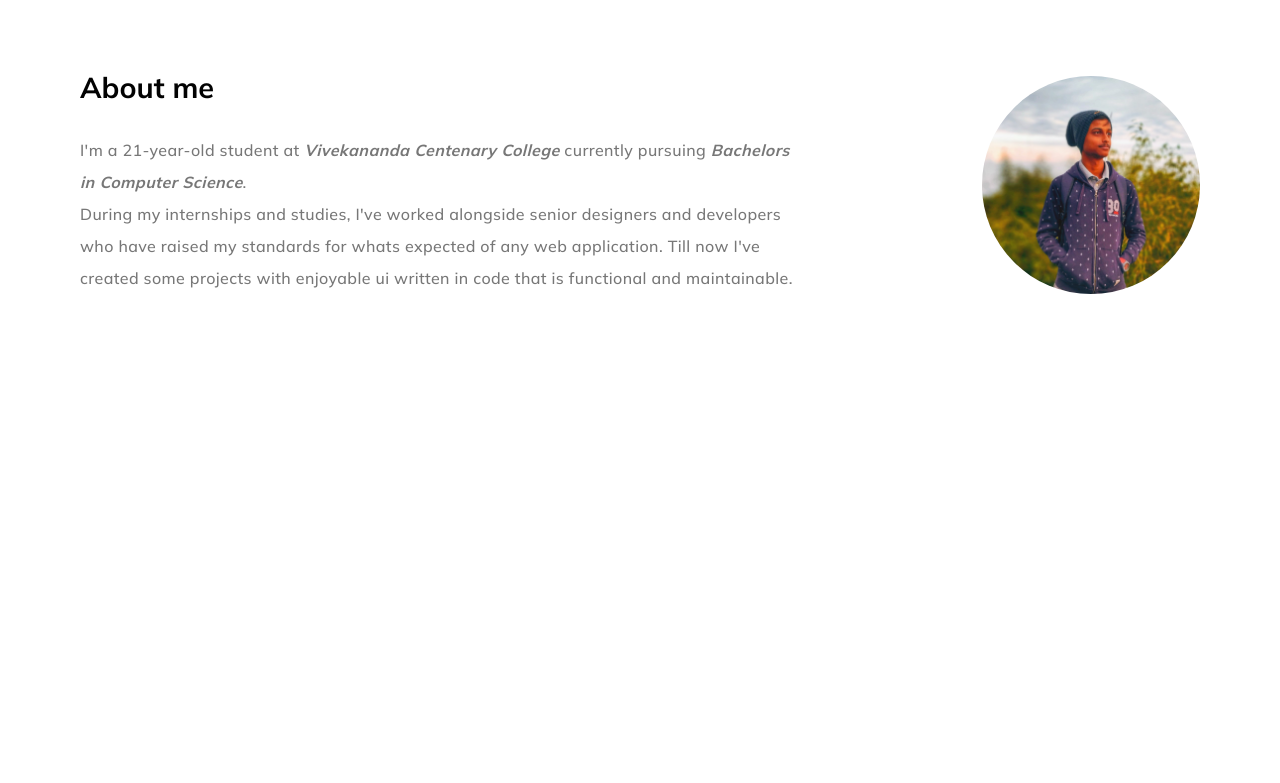
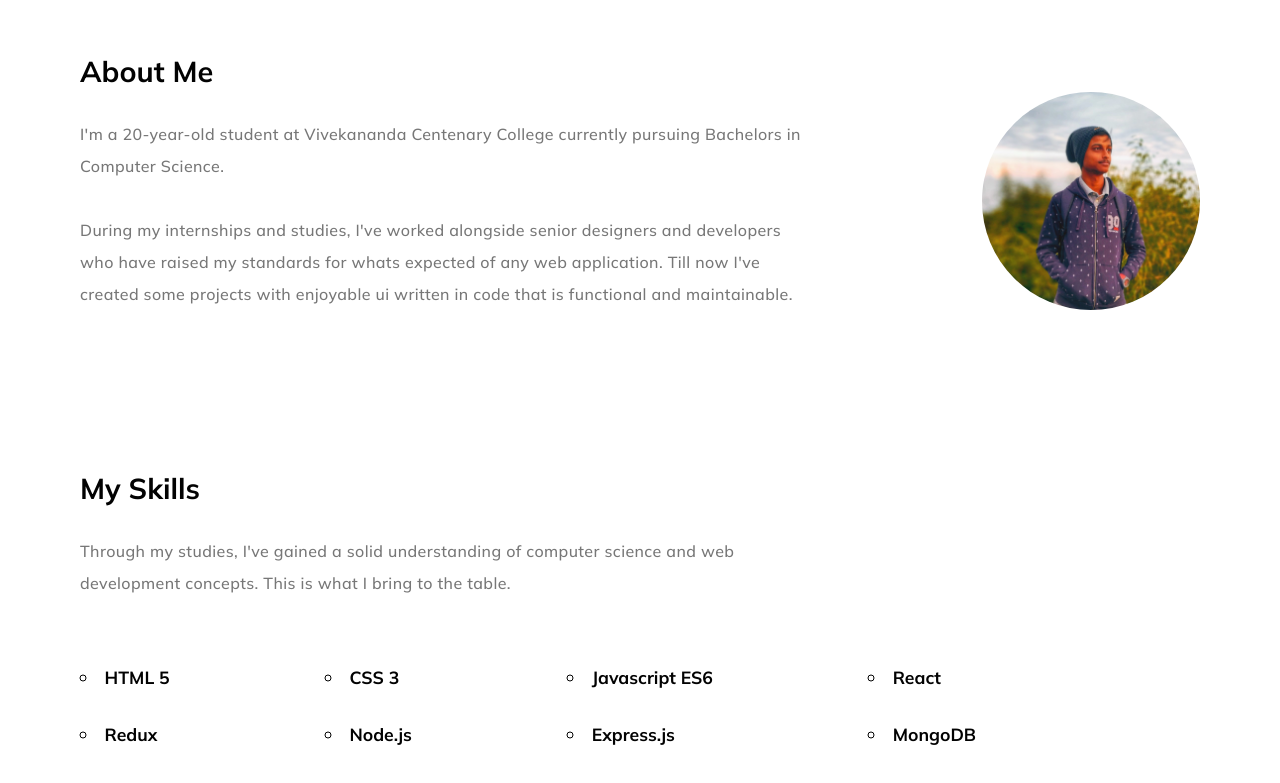
Before and after one commit to Soumya-Dey/new_portfolio_temp_repo, a React (Create React App) app: page / in a window 1280 px wide. Shown: the part 827-1610 px from the top of the page. Before the commit the page ends 1217 px from the top, so only its background shows below. Built offline with nearby package versions, Linux system fonts and the light colour scheme.

Commit message:
added skills section

```diff
--- a/src/App.css
+++ b/src/App.css
@@ -162,8 +162,7 @@ body {
 }
 
 .flex-r-spbw {
-    /* min-height: calc(100vh - 4em); */
-    padding: 4em 1em;
+    padding: 3em 1em;
     display: flex;
     align-items: flex-end;
     justify-content: space-between;
@@ -190,3 +189,31 @@ body {
     height: 218px;
     border-radius: 50%;
 }
+
+.skills-cont {
+    padding: 3em 1em;
+}
+
+.skills-grid {
+    width: 80%;
+    display: flex;
+    justify-content: space-between;
+    margin-top: 2em;
+}
+
+.skills-grid > div {
+    display: flex;
+    flex-direction: column;
+}
+
+.skill-item {
+    margin-top: 2em;
+    font-weight: 700;
+    font-size: 1.1em;
+    color: var(--primary-text);
+    list-style-type: circle;
+}
+
+/*
+    @TODO: Add dark theme toggle...link: https://medium.com/@haxzie/dark-and-light-theme-switcher-using-css-variables-and-pure-javascript-zocada-dd0059d72fa2
+*/
--- a/src/App.js
+++ b/src/App.js
@@ -1,6 +1,8 @@
 import React from "react";
+
 import { Landing } from "./components/Landing";
 import { About } from "./components/About";
+import { Skills } from "./components/Skills";
 import "./App.css";
 
 const App = () => {
@@ -8,6 +10,7 @@ const App = () => {
         <div className="App">
             <Landing />
             <About />
+            <Skills />
         </div>
     );
 };
--- a/src/components/About.js
+++ b/src/components/About.js
@@ -1,33 +1,24 @@
 import React from "react";
 
+import { Paragraph } from "./sub-components/Paragraph";
+
 export const About = () => {
+    const content = {
+        heading: "About Me",
+        para1:
+            "I'm a 20-year-old student at Vivekananda Centenary College currently pursuing Bachelors in Computer Science.",
+        para2:
+            "During my internships and studies, I've worked alongside senior designers and developers who have raised my standards for whats expected of any web application. Till now I've created some projects with enjoyable ui written in code that is functional and maintainable.",
+    };
+
     return (
         <div className="container">
             <div className="flex-r-spbw">
-                <div className="aboout-text">
-                    <div className="about-heading">About me</div>
-                    <div className="about-me">
-                        I'm a 21-year-old student at{" "}
-                        <b>
-                            <em>Vivekananda Centenary College</em>
-                        </b>{" "}
-                        currently pursuing{" "}
-                        <b>
-                            <em>Bachelors in Computer Science</em>
-                        </b>
-                        .
-                        <br />
-                        During my internships and studies, I've worked alongside
-                        senior designers and developers who have raised my
-                        standards for whats expected of any web application.
-                        Till now I've created some projects with enjoyable ui
-                        written in code that is functional and maintainable.
-                    </div>
-                </div>
+                <Paragraph content={content} />
                 <img
                     className="banner"
                     src="images/my-avatar-center.jpg"
-                    alt="image of Soumya dey"
+                    alt="Avatar of Soumya dey"
                 ></img>
             </div>
         </div>
--- a/src/components/Landing.js
+++ b/src/components/Landing.js
@@ -1,7 +1,5 @@
 import React from "react";
 import { Fade, Zoom } from "@material-ui/core";
-
-import { Toggle } from "./Toggle";
 
 export const Landing = () => {
     return (
--- /dev/null
+++ b/src/components/Skills.js
@@ -0,0 +1,21 @@
+import React from "react";
+
+import { Paragraph } from "./sub-components/Paragraph";
+import { SkillList } from "./sub-components/SkillList";
+
+export const Skills = () => {
+    const content = {
+        heading: "My Skills",
+        para1:
+            "Through my studies, I've gained a solid understanding of computer science and web development concepts. This is what I bring to the table.",
+    };
+
+    return (
+        <div className="container">
+            <div className="skills-cont">
+                <Paragraph content={content} />
+                <SkillList />
+            </div>
+        </div>
+    );
+};
--- /dev/null
+++ b/src/components/sub-components/Paragraph.js
@@ -0,0 +1,19 @@
+import React from "react";
+
+export const Paragraph = ({ content: { heading, para1, para2 } }) => {
+    return (
+        <div className="aboout-text">
+            <div className="about-heading">{heading && heading}</div>
+            <div className="about-me">
+                {para1 && para1}
+                {para2 && (
+                    <>
+                        <br />
+                        <br />
+                        {para2}
+                    </>
+                )}
+            </div>
+        </div>
+    );
+};
--- /dev/null
+++ b/src/components/sub-components/SkillList.js
@@ -0,0 +1,24 @@
+import React from "react";
+
+export const SkillList = () => {
+    return (
+        <div className="skills-grid">
+            <div>
+                <li className="skill-item">HTML 5</li>
+                <li className="skill-item">Redux</li>
+            </div>
+            <div>
+                <li className="skill-item">CSS 3</li>
+                <li className="skill-item">Node.js</li>
+            </div>
+            <div>
+                <li className="skill-item">Javascript ES6</li>
+                <li className="skill-item">Express.js</li>
+            </div>
+            <div>
+                <li className="skill-item">React</li>
+                <li className="skill-item">MongoDB</li>
+            </div>
+        </div>
+    );
+};
```
Also changed, not shown: src/components/sub-components/Toggle.js (renamed from src/components/Toggle.js).
